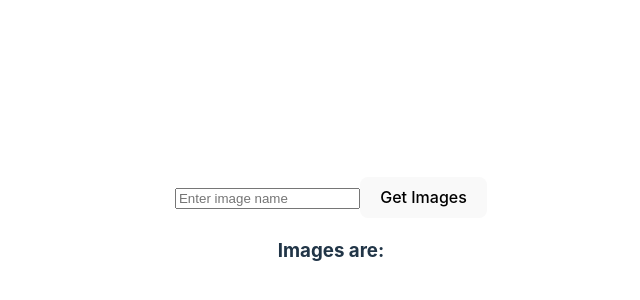
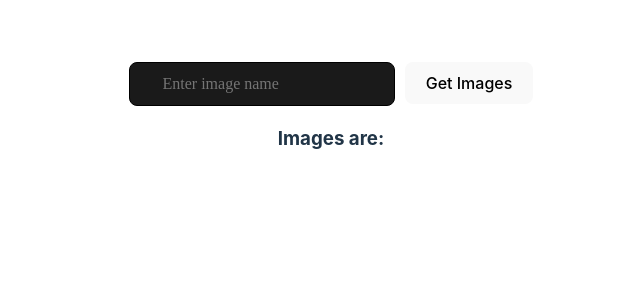
Before and after one commit to singh-ritu/image-search, a React (Vite) app: page / in a window 1280 px wide. Shown: the part 170-470 px from the top of the page, without its empty margins (309-949 px from the left). Built offline with nearby package versions, Linux system fonts and the light colour scheme.

Commit message:
Basic CSS is added

```diff
--- a/src/index.css
+++ b/src/index.css
@@ -25,10 +25,6 @@ a:hover {
 
 body {
   margin: 0;
-  display: flex;
-  place-items: center;
-  min-width: 320px;
-  min-height: 100vh;
 }
 
 h1 {
@@ -55,6 +51,30 @@ button:focus-visible {
   outline: 4px auto -webkit-focus-ring-color;
 }
 
+.input-container {
+  margin-top: 200px;
+}
+
+.input {
+  border: 1px solid black;
+  border-radius: 8px;
+  padding: 12px 32px;
+  font-size: 1em;
+  font-weight: 500;
+  font-family: cursive;
+  margin-right: 10px;
+  cursor: pointer;
+  background-color: #1a1a1a;
+}
+.input:hover {
+  border-color: #646cff;
+}
+.images {
+  display: grid;
+  grid-template-columns: repeat(auto-fill, minmax(200px, 1fr));
+  gap: 5px;
+}
+
 @media (prefers-color-scheme: light) {
   :root {
     color: #213547;
```
